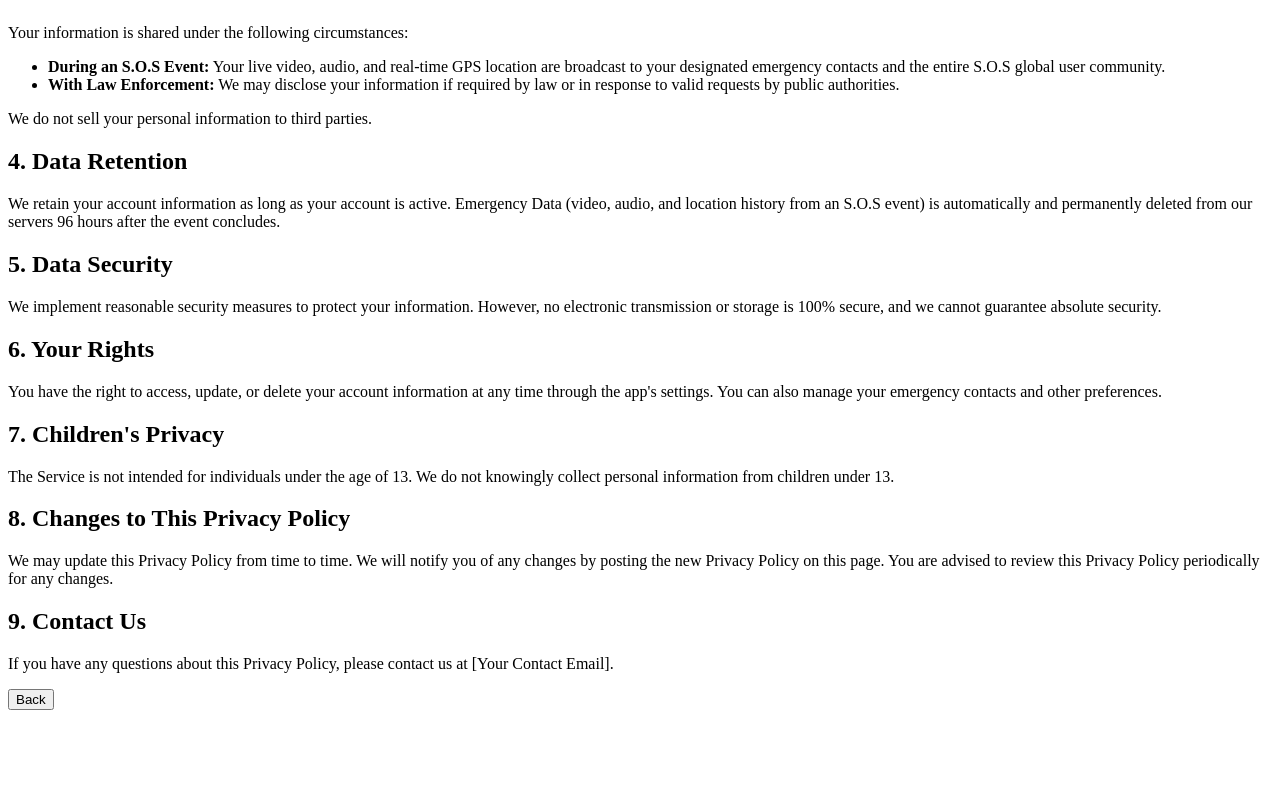
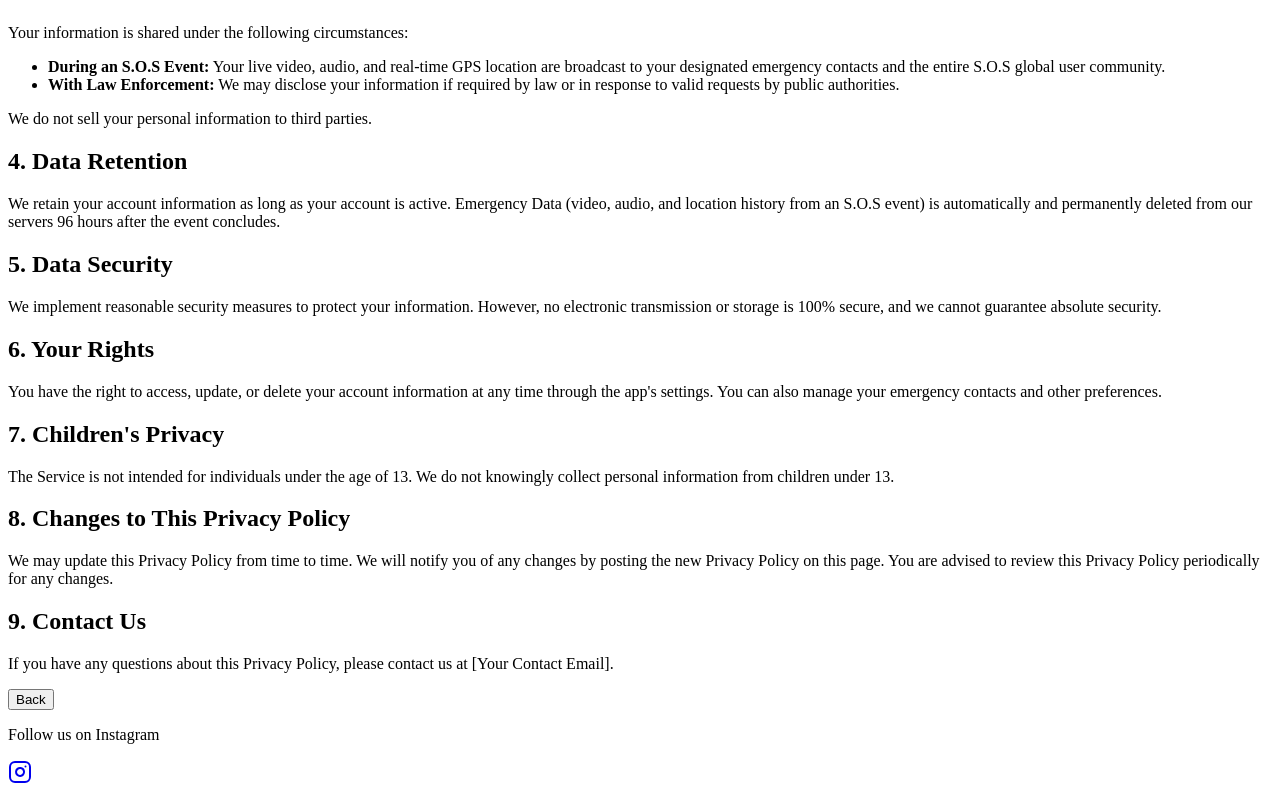
Before and after one commit to majime18/SOSAPP, a React (Vite) app in the folder client/: page /privacy-policy in a window 1280 px wide. Shown: the part 579-1375 px from the top of the page. Before the commit the page ends 1297 px from the top, so only its background shows below. Built offline with nearby package versions, Linux system fonts and the light colour scheme; no server answers.

Commit message:
Added a footer with a link to the Instagram profile.

```diff
--- a/client/src/App.tsx
+++ b/client/src/App.tsx
@@ -9,6 +9,7 @@ import { useSOSTrigger } from './hooks/useSOSTrigger';
 import { DistributionGuidePage } from './pages/DistributionGuidePage';
 import { TermsOfUsePage } from './pages/TermsOfUsePage';
 import { PrivacyPolicyPage } from './pages/PrivacyPolicyPage';
+import { Footer } from './components/Footer';
 
 function App() {
   const { handleScreenTap, BlackScreenComponent, isListening } = useSOSTrigger();
@@ -16,9 +17,10 @@ function App() {
   return (
     <Router>
       <div
-        className="min-h-screen bg-gradient-to-br from-red-50 to-white"
+        className="min-h-screen bg-gradient-to-br from-red-50 to-white flex flex-col"
         onClick={handleScreenTap}
       >
+        <main className="flex-grow">
           <Routes>
             <Route path="/" element={<HomePage />} />
             <Route path="/signup" element={<SignUpPage />} />
@@ -28,6 +30,8 @@ function App() {
             <Route path="/terms-of-use" element={<TermsOfUsePage />} />
             <Route path="/privacy-policy" element={<PrivacyPolicyPage />} />
           </Routes>
+        </main>
+        <Footer />
         <BlackScreenComponent />
         {isListening && (
           <div
--- /dev/null
+++ b/client/src/components/Footer.tsx
@@ -0,0 +1,22 @@
+
+import * as React from 'react';
+import { Instagram } from 'lucide-react';
+
+export function Footer() {
+  return (
+    <footer className="bg-transparent mt-12 py-6">
+      <div className="container mx-auto text-center">
+        <p className="text-gray-600 mb-2">Follow us on Instagram</p>
+        <a
+          href="https://www.instagram.com/thatsosapp"
+          target="_blank"
+          rel="noopener noreferrer"
+          aria-label="S.O.S App on Instagram"
+          className="inline-flex items-center justify-center p-2 rounded-full bg-gray-200 hover:bg-gray-300 transition-colors"
+        >
+          <Instagram className="h-6 w-6 text-gray-800" />
+        </a>
+      </div>
+    </footer>
+  );
+}
```
Lines whose indentation alone changed are shown as unchanged.
